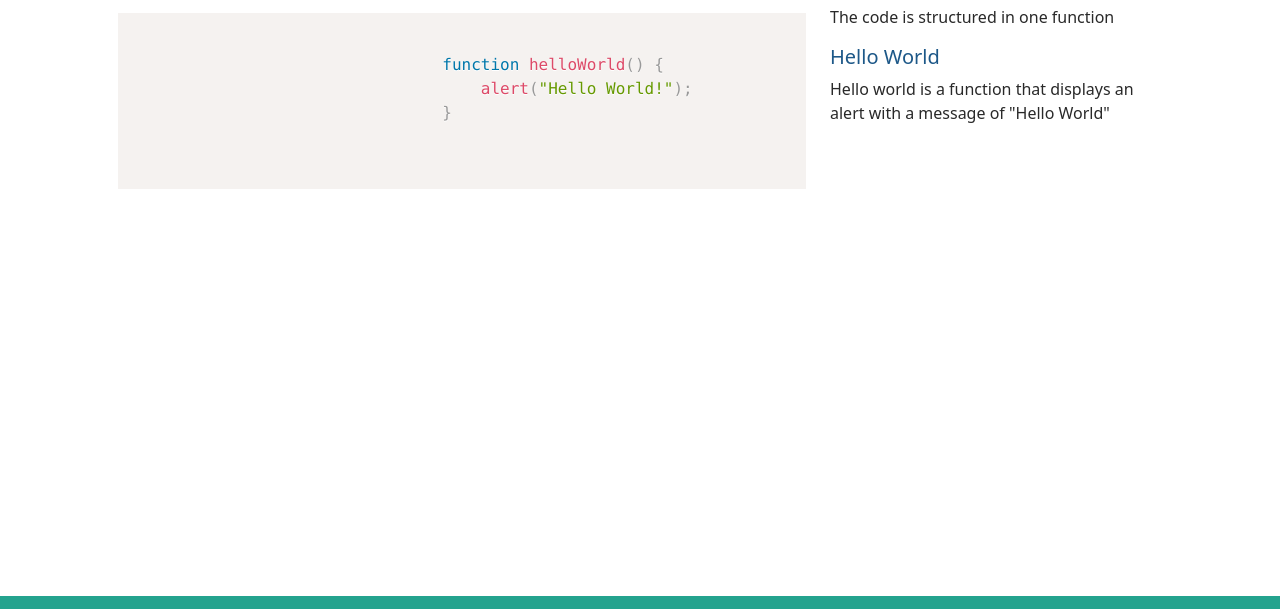
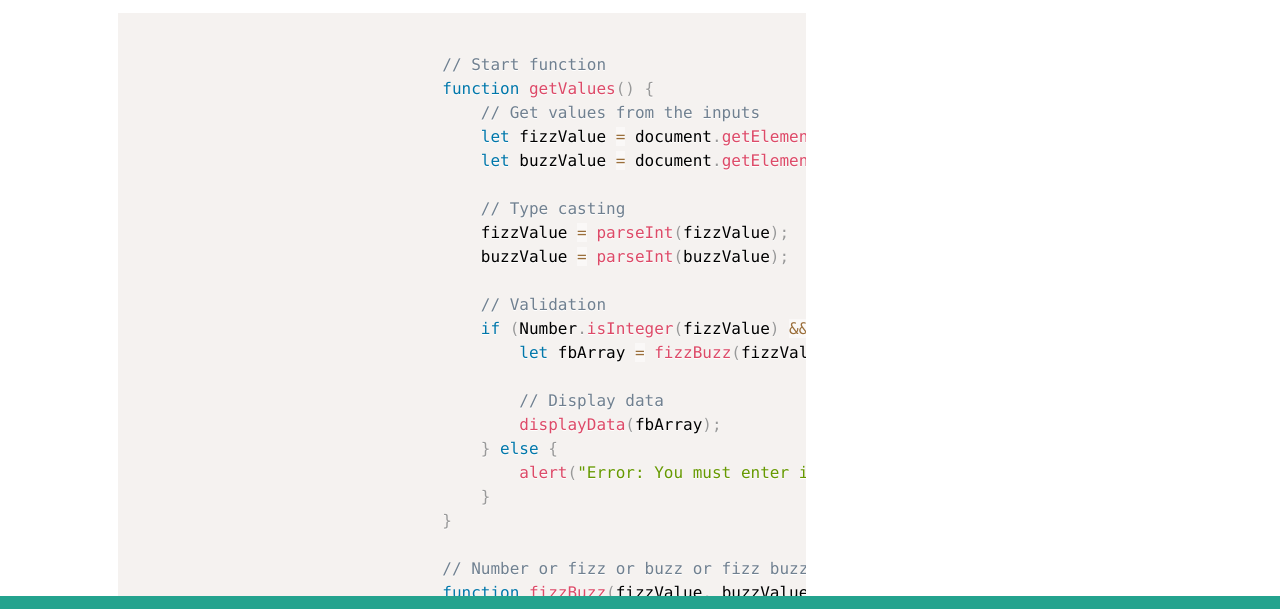
Before and after one commit to justarunsthing/FizzBuzz, a plain HTML site: page code.html in a window 1280 px wide. Shown: the part 138-747 px from the top of the page. Drawn offline with nearby package versions, Linux system fonts and the light colour scheme.

Commit message:
Correct typo and display code for fizz buzz

```diff
--- a/code.html
+++ b/code.html
@@ -53,17 +53,77 @@
                     <div class="col-lg-8">
                         <pre class="line-numbers">
                             <code class="language-javascript">
-                                function helloWorld() {
-                                    alert("Hello World!");
+                                // Start function
+                                function getValues() {
+                                    // Get values from the inputs
+                                    let fizzValue = document.getElementById("fizz-value").value;
+                                    let buzzValue = document.getElementById("buzz-value").value;
+
+                                    // Type casting
+                                    fizzValue = parseInt(fizzValue);
+                                    buzzValue = parseInt(buzzValue);
+
+                                    // Validation
+                                    if (Number.isInteger(fizzValue) && Number.isInteger(buzzValue)) {
+                                        let fbArray = fizzBuzz(fizzValue, buzzValue);
+
+                                        // Display data
+                                        displayData(fbArray);
+                                    } else {
+                                        alert("Error: You must enter integers!");
+                                    }
+                                }
+
+                                // Number or fizz or buzz or fizz buzz?
+                                function fizzBuzz(fizzValue, buzzValue){
+                                    let returnArray = [];
+
+                                    // Loop from 1 to 100
+                                    for (let i = 1; i <= 100; i++) {
+                                        // Check to see if divisible by both
+                                        if (i % fizzValue == 0 && i % buzzValue == 0) {
+                                            returnArray.push("FizzBuzz");
+
+                                        // Check to see if divisible by fizz value
+                                        } else if (i % fizzValue == 0) {
+                                            returnArray.push("Fizz");
+
+                                        // Check to see if divisible by fizz value
+                                        } else if (i % buzzValue == 0) {
+                                            returnArray.push("Buzz");
+                                        } else {
+                                            returnArray.push(i);
+                                        }
+                                    }
+
+                                    return returnArray;
+                                }
+
+                                // Loop over the array and create a table row for each item
+                                function displayData(fbArray){
+                                    let templateRows = "";
+
+                                    // Loop over the array
+                                    fbArray.forEach(element => {
+                                        if (element.isInteger) {
+                                            templateRows += `<tr><td>${element}</td></tr>`;
+                                        } else {
+                                            templateRows += `<tr><td><strong>${element}</strong></td></tr>`;
+                                        }
+                                    });
+
+                                    document.getElementById("results").innerHTML = templateRows;
                                 }
                             </code>
                         </pre>
                     </div>
-                    <div class="col-lg-4">
-                        <p>The code is structured in one function</p>
-                        <h5>Hello World</h5>
-                        <p>Hello world is a function that displays an alert with a message of "Hello World"</p>
-                    </div>
+                    <!--
+                        <div class="col-lg-4">
+                            <p>The code is structured in one function</p>
+                            <h5>Hello World</h5>
+                            <p>Hello world is a function that displays an alert with a message of "Hello World"</p>
+                        </div>
+                    -->
                 </div>
             </div>
         </main>
--- a/js/site.js
+++ b/js/site.js
@@ -1,6 +1,6 @@
 // Start function
 function getValues() {
-    // Get values form the inputs
+    // Get values from the inputs
     let fizzValue = document.getElementById("fizz-value").value;
     let buzzValue = document.getElementById("buzz-value").value;
 
```
